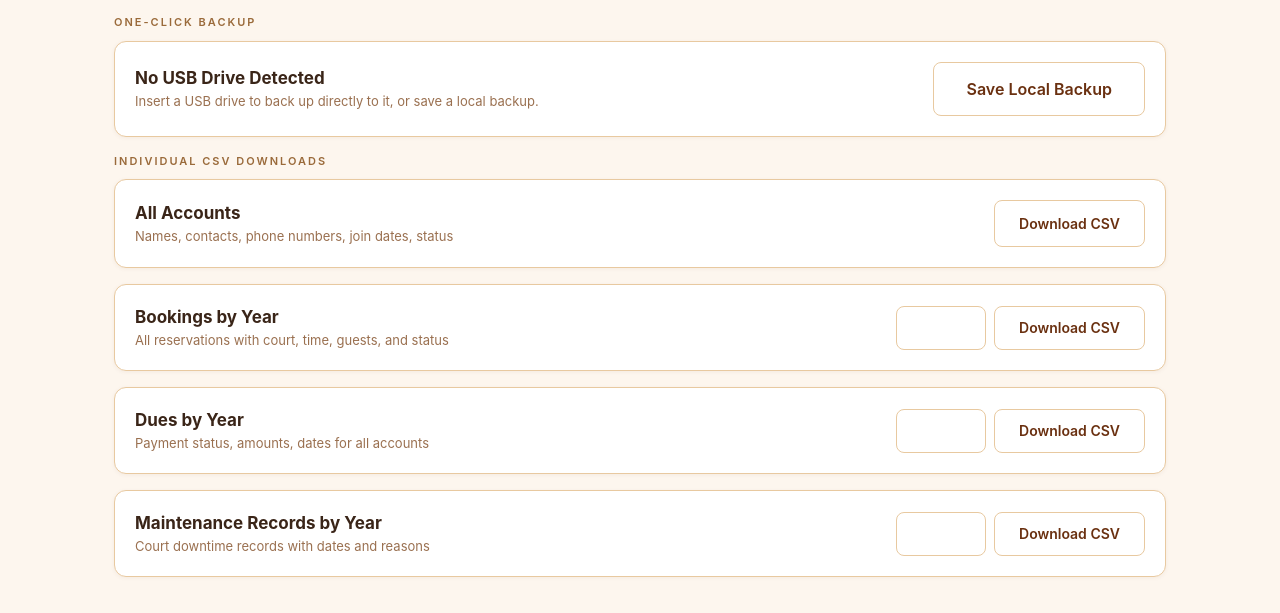
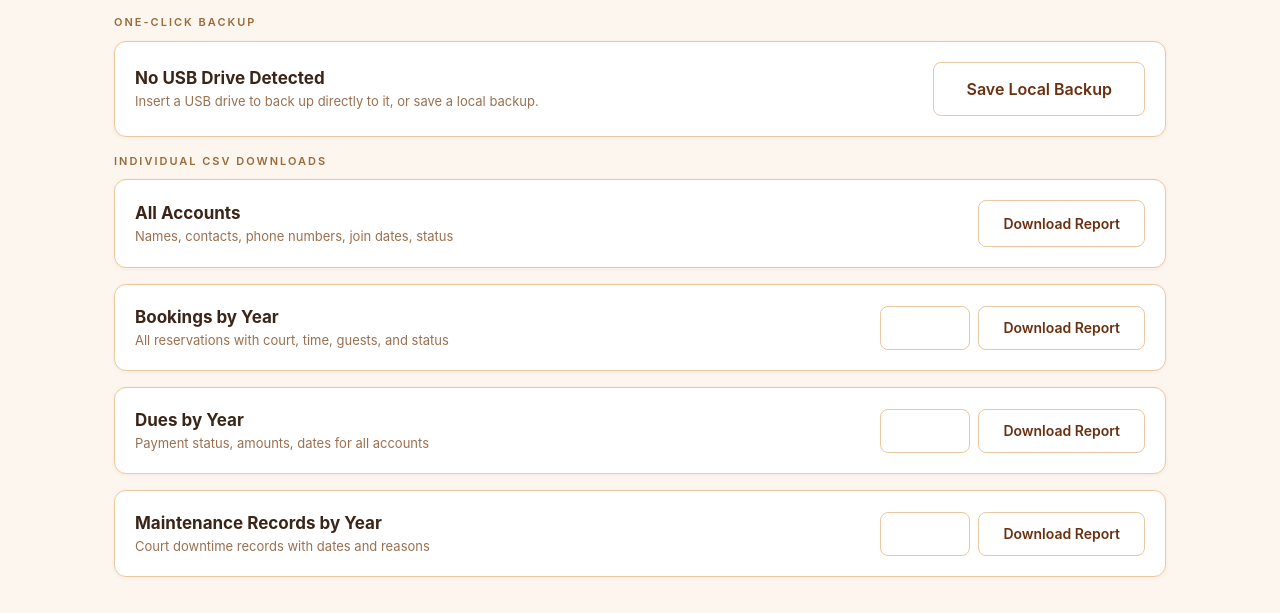
Before and after one commit to ITP258Team5/Sunset-Courts-Software, a Python web app: template templates/export.html in a window 1280 px wide. Shown: the part 192-805 px from the top of the page. Run offline with Jinja, Linux system fonts and the light colour scheme; the template is opened without the code that fills it, so the values that code supplies are empty.

Commit message:
Fix Export verbiage
Corrects export language to user-friendly wording.

```diff
--- a/templates/export.html
+++ b/templates/export.html
@@ -57,7 +57,7 @@
             <strong>All Accounts</strong>
             <p style="color:var(--text-muted);font-size:13px;">Names, contacts, phone numbers, join dates, status</p>
         </div>
-        <a href="{{ url_for('export_accounts') }}" class="btn btn-outline">Download CSV</a>
+        <a href="{{ url_for('export_accounts') }}" class="btn btn-outline">Download Report</a>
     </div>
 </div>
 
@@ -69,7 +69,7 @@
         </div>
         <div class="btn-group">
             <input type="number" name="year" value="{{ current_year }}" min="2020" max="2030" style="width:90px;min-height:44px;padding:8px;">
-            <button type="submit" class="btn btn-outline">Download CSV</button>
+            <button type="submit" class="btn btn-outline">Download Report</button>
         </div>
     </form>
 </div>
@@ -82,7 +82,7 @@
         </div>
         <div class="btn-group">
             <input type="number" name="year" value="{{ current_year }}" min="2020" max="2030" style="width:90px;min-height:44px;padding:8px;">
-            <button type="submit" class="btn btn-outline">Download CSV</button>
+            <button type="submit" class="btn btn-outline">Download Report</button>
         </div>
     </form>
 </div>
@@ -95,7 +95,7 @@
         </div>
         <div class="btn-group">
             <input type="number" name="year" value="{{ current_year }}" min="2020" max="2030" style="width:90px;min-height:44px;padding:8px;">
-            <button type="submit" class="btn btn-outline">Download CSV</button>
+            <button type="submit" class="btn btn-outline">Download Report</button>
         </div>
     </form>
 </div>
```
